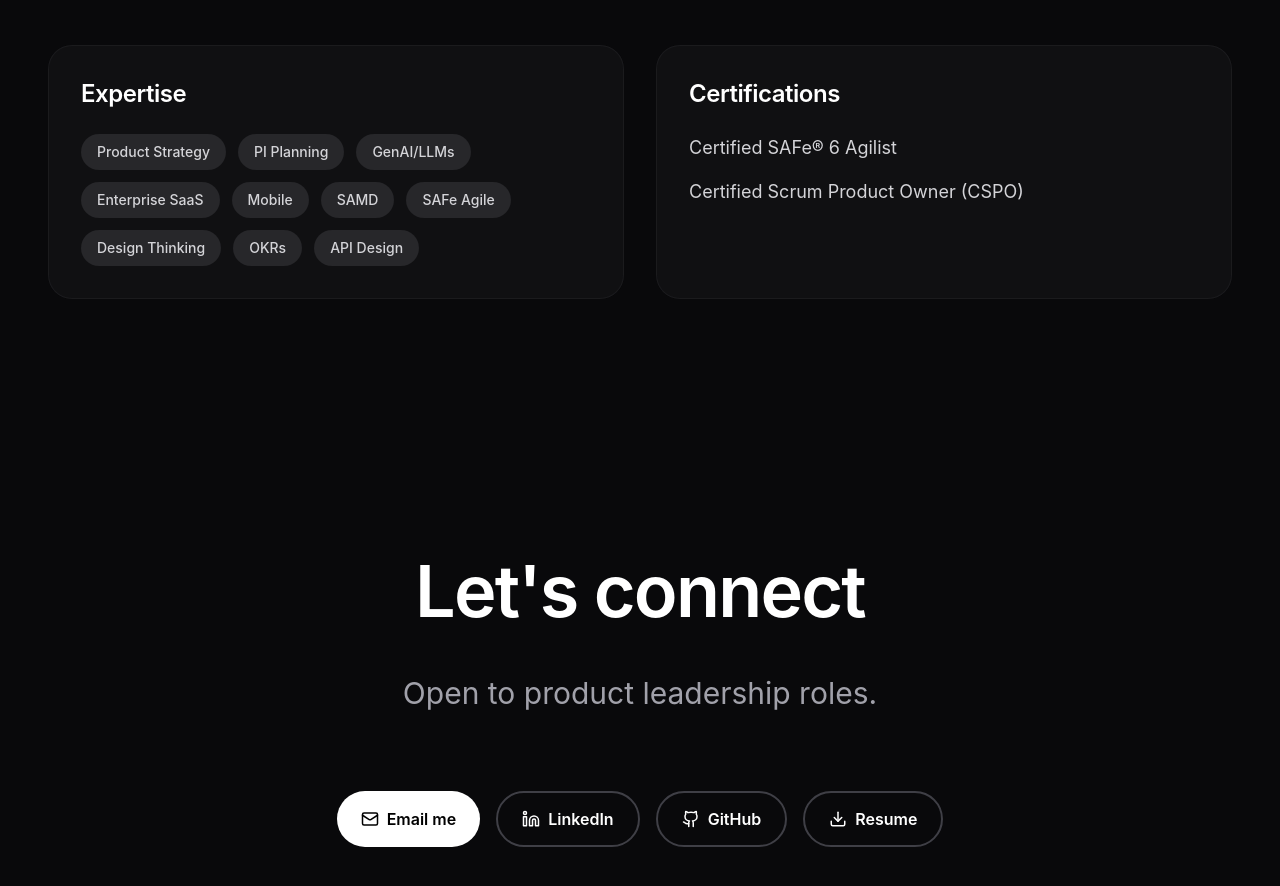
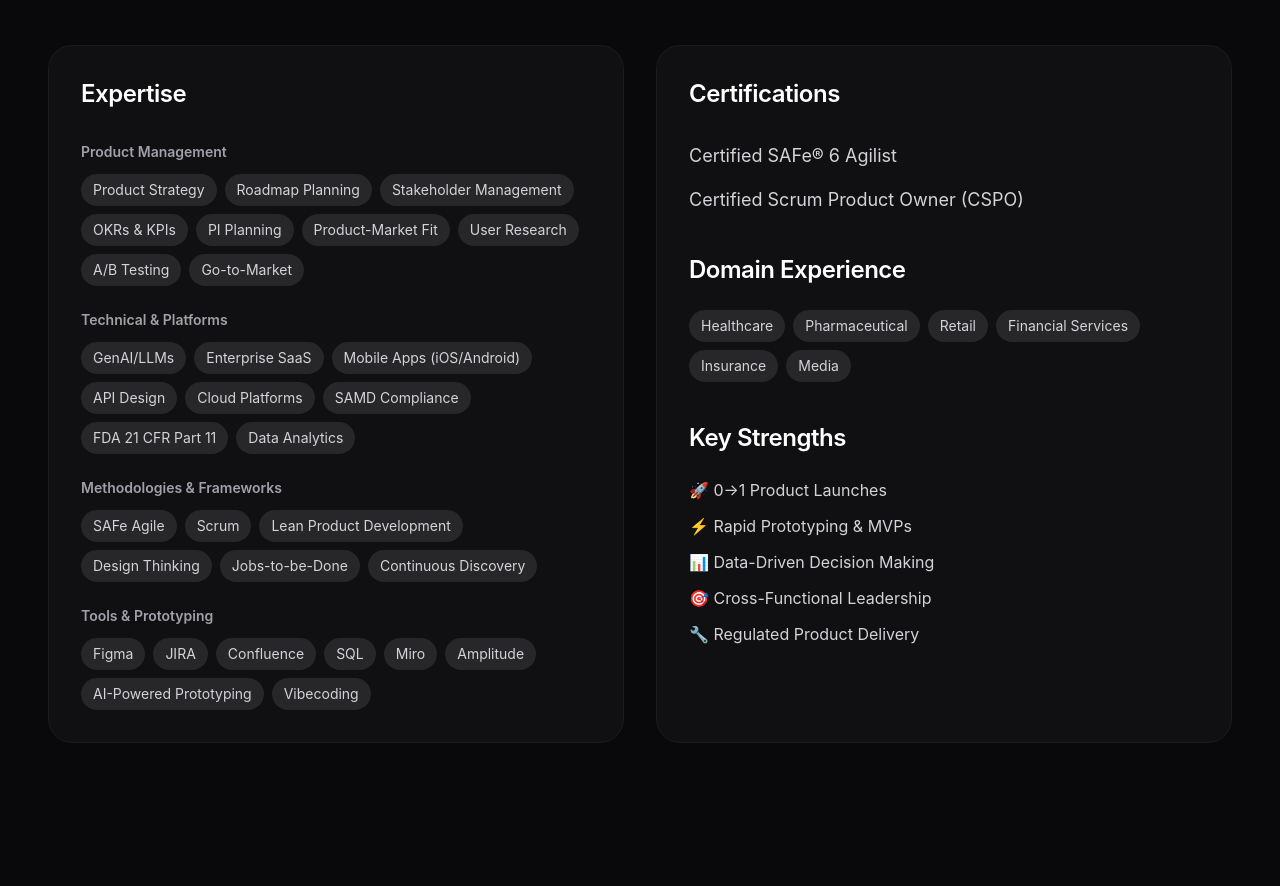
Before and after one commit to shekhar992/shekhar-sharma-portfolio, a React (Vite) app: page / in a window 1280 px wide. Shown: the part 4940-5826 px from the top of the page. Built offline with nearby package versions, Linux system fonts and the light colour scheme.

Commit message:
feat: Expand expertise section with categorized skills, domain experience, and key strengths

```diff
--- a/src/components/AIChatbot.jsx
+++ b/src/components/AIChatbot.jsx
@@ -89,11 +89,21 @@ PREVIOUS ROLES:
 SIDE PROJECT:
 Smart Release Planner - Built and deployed full-stack release planning SaaS in 3 weeks using React, TypeScript, and AI-assisted development. Features release confidence scoring algorithm with 85% accuracy, achieving 500+ hours of simulated capacity analysis.
 
-SKILLS:
-- Product Management: Strategy, PI Planning, Stakeholder Alignment, OKRs, Cross-Functional Leadership
-- Technical: GenAI/LLMs, Enterprise SaaS, Mobile (iOS/Android), Regulated Healthcare (SAMD, FDA 21 CFR Part 11)
-- Methodologies: SAFe Agile, Scrum, Design Thinking, Lean Product Development
-- Tools: Figma, JIRA, Confluence, SQL, API Design, AI-Powered Prototyping
+SKILLS & EXPERTISE:
+- Product Management: Product Strategy, Roadmap Planning, Stakeholder Management, OKRs & KPIs, PI Planning, Product-Market Fit, User Research, A/B Testing, Go-to-Market, Cross-Functional Leadership
+- Technical & Platforms: GenAI/LLMs, Enterprise SaaS, Mobile Apps (iOS/Android), API Design, Cloud Platforms, SAMD Compliance, FDA 21 CFR Part 11, Data Analytics
+- Methodologies & Frameworks: SAFe Agile, Scrum, Lean Product Development, Design Thinking, Jobs-to-be-Done, Continuous Discovery
+- Tools & Prototyping: Figma, JIRA, Confluence, SQL, Miro, Amplitude, AI-Powered Prototyping, Vibecoding
+
+DOMAIN EXPERIENCE:
+Healthcare, Pharmaceutical, Retail, Financial Services, Insurance, Media
+
+KEY STRENGTHS:
+- 0→1 Product Launches
+- Rapid Prototyping & MVPs
+- Data-Driven Decision Making
+- Cross-Functional Leadership
+- Regulated Product Delivery
 
 CERTIFICATIONS:
 - Certified SAFe® 6 Agilist (2025)
--- a/src/components/About.jsx
+++ b/src/components/About.jsx
@@ -134,22 +134,87 @@ export default function About() {
         {/* Skills Grid */}
         <div className="grid md:grid-cols-2 gap-8">
           <div className="apple-card">
-            <h3 className="text-2xl font-semibold mb-6">Expertise</h3>
-            <div className="flex flex-wrap gap-3">
-              {['Product Strategy', 'PI Planning', 'GenAI/LLMs', 'Enterprise SaaS', 'Mobile', 'SAMD', 'SAFe Agile', 'Design Thinking', 'OKRs', 'API Design'].map((skill) => (
-                <span key={skill} className="px-4 py-2 bg-zinc-800 rounded-full text-sm font-medium text-zinc-300">
-                  {skill}
-                </span>
-              ))}
+            <h3 className="text-2xl font-semibold mb-8">Expertise</h3>
+
+            {/* Product Management */}
+            <div className="mb-6">
+              <p className="text-sm font-semibold text-zinc-400 mb-3">Product Management</p>
+              <div className="flex flex-wrap gap-2">
+                {['Product Strategy', 'Roadmap Planning', 'Stakeholder Management', 'OKRs & KPIs', 'PI Planning', 'Product-Market Fit', 'User Research', 'A/B Testing', 'Go-to-Market'].map((skill) => (
+                  <span key={skill} className="px-3 py-1.5 bg-zinc-800 rounded-full text-sm text-zinc-300">
+                    {skill}
+                  </span>
+                ))}
+              </div>
+            </div>
+
+            {/* Technical & Platforms */}
+            <div className="mb-6">
+              <p className="text-sm font-semibold text-zinc-400 mb-3">Technical & Platforms</p>
+              <div className="flex flex-wrap gap-2">
+                {['GenAI/LLMs', 'Enterprise SaaS', 'Mobile Apps (iOS/Android)', 'API Design', 'Cloud Platforms', 'SAMD Compliance', 'FDA 21 CFR Part 11', 'Data Analytics'].map((skill) => (
+                  <span key={skill} className="px-3 py-1.5 bg-zinc-800 rounded-full text-sm text-zinc-300">
+                    {skill}
+                  </span>
+                ))}
+              </div>
+            </div>
+
+            {/* Methodologies */}
+            <div className="mb-6">
+              <p className="text-sm font-semibold text-zinc-400 mb-3">Methodologies & Frameworks</p>
+              <div className="flex flex-wrap gap-2">
+                {['SAFe Agile', 'Scrum', 'Lean Product Development', 'Design Thinking', 'Jobs-to-be-Done', 'Continuous Discovery'].map((skill) => (
+                  <span key={skill} className="px-3 py-1.5 bg-zinc-800 rounded-full text-sm text-zinc-300">
+                    {skill}
+                  </span>
+                ))}
+              </div>
+            </div>
+
+            {/* Tools & Prototyping */}
+            <div>
+              <p className="text-sm font-semibold text-zinc-400 mb-3">Tools & Prototyping</p>
+              <div className="flex flex-wrap gap-2">
+                {['Figma', 'JIRA', 'Confluence', 'SQL', 'Miro', 'Amplitude', 'AI-Powered Prototyping', 'Vibecoding'].map((skill) => (
+                  <span key={skill} className="px-3 py-1.5 bg-zinc-800 rounded-full text-sm text-zinc-300">
+                    {skill}
+                  </span>
+                ))}
+              </div>
             </div>
           </div>
 
           <div className="apple-card">
-            <h3 className="text-2xl font-semibold mb-6">Certifications</h3>
+            <h3 className="text-2xl font-semibold mb-8">Certifications</h3>
             <ul className="space-y-4">
               <li className="text-zinc-300 text-lg">Certified SAFe® 6 Agilist</li>
               <li className="text-zinc-300 text-lg">Certified Scrum Product Owner (CSPO)</li>
             </ul>
+
+            {/* Domain Experience */}
+            <div className="mt-10">
+              <h3 className="text-2xl font-semibold mb-6">Domain Experience</h3>
+              <div className="flex flex-wrap gap-2">
+                {['Healthcare', 'Pharmaceutical', 'Retail', 'Financial Services', 'Insurance', 'Media'].map((domain) => (
+                  <span key={domain} className="px-3 py-1.5 bg-zinc-800 rounded-full text-sm text-zinc-300">
+                    {domain}
+                  </span>
+                ))}
+              </div>
+            </div>
+
+            {/* Key Strengths */}
+            <div className="mt-10">
+              <h3 className="text-2xl font-semibold mb-6">Key Strengths</h3>
+              <ul className="space-y-3">
+                <li className="text-zinc-300">🚀 0→1 Product Launches</li>
+                <li className="text-zinc-300">⚡ Rapid Prototyping & MVPs</li>
+                <li className="text-zinc-300">📊 Data-Driven Decision Making</li>
+                <li className="text-zinc-300">🎯 Cross-Functional Leadership</li>
+                <li className="text-zinc-300">🔧 Regulated Product Delivery</li>
+              </ul>
+            </div>
           </div>
         </div>
       </div>
```
